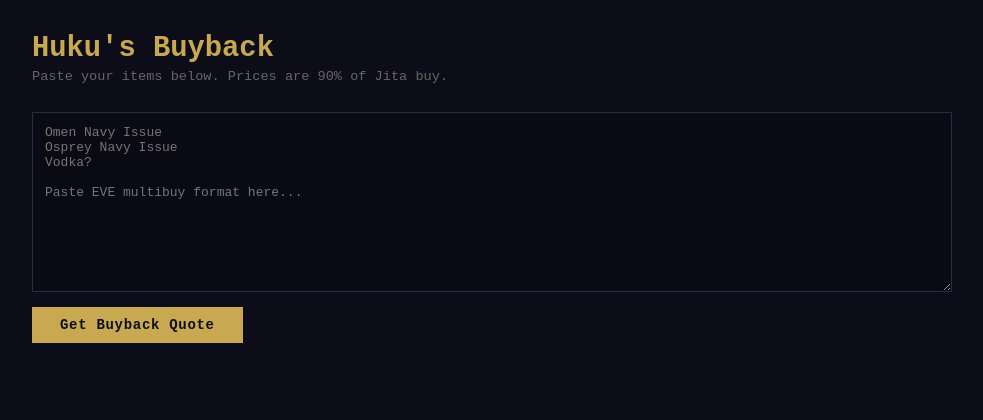
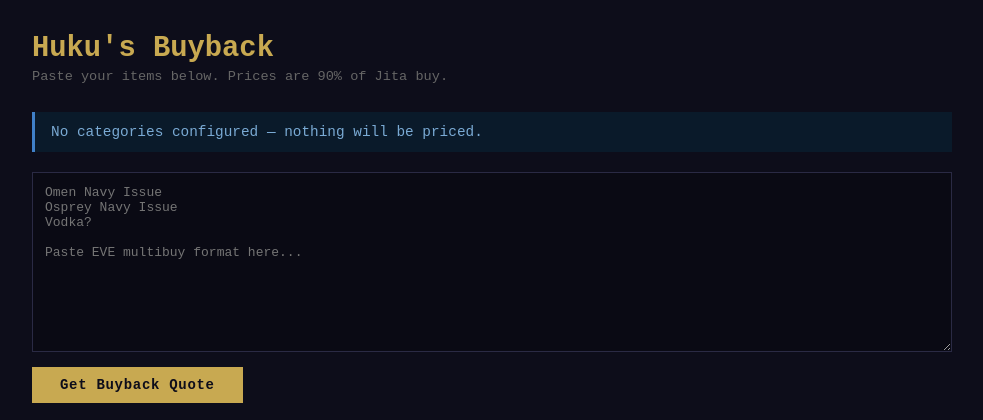
Before and after one commit to blinddreamer/dscobb, a FastAPI app: page / in a window 1280 px wide. Shown: the top 420 px of the page, without its empty margins (148-1131 px from the left). Run offline with FastAPI, Linux system fonts and the light colour scheme.

Commit message:
chores and some changes

```diff
--- a/app/main.py
+++ b/app/main.py
@@ -30,7 +30,10 @@
 @app.get("/", response_class=HTMLResponse)
 async def index(request: Request):
     config = get_config()
-    return templates.TemplateResponse(request, "index.html", {"config_pct": config.buyback_percentage})
+    return templates.TemplateResponse(request, "index.html", {
+        "config_pct": config.buyback_percentage,
+        "allowed_categories": config.allowed_categories,
+    })
 
 
 @app.post("/appraise", response_class=HTMLResponse)
@@ -40,7 +43,7 @@
     if not items.strip():
         return templates.TemplateResponse(
             request, "index.html",
-            {"error": "Please paste some items", "paste": items, "config_pct": config.buyback_percentage},
+            {"error": "Please paste some items", "paste": items, "config_pct": config.buyback_percentage, "allowed_categories": config.allowed_categories},
         )
 
     try:
@@ -52,6 +55,7 @@
                 "error": "Price service unavailable, try again later",
                 "paste": items,
                 "config_pct": config.buyback_percentage,
+                "allowed_categories": config.allowed_categories,
             },
         )
 
@@ -63,14 +67,8 @@
             rejected.append(RejectedItem(name=item.name, reason="not found"))
             continue
 
-        if config.allowed_categories and (
-            item.group_name not in config.allowed_categories
-            and item.category_name not in config.allowed_categories
-        ):
-            cats = ", ".join(config.allowed_categories)
-            rejected.append(
-                RejectedItem(name=item.name, reason=f"not accepted — we only buy {cats}")
-            )
+        if not any(c in (item.group_name, item.category_name) for c in config.allowed_categories):
+            rejected.append(RejectedItem(name=item.name, reason="category not accepted"))
             continue
 
         unit_price = item.buy_price * config.buyback_percentage
@@ -93,5 +91,6 @@
             "grand_total": grand_total,
             "paste": items,
             "config_pct": config.buyback_percentage,
+            "allowed_categories": config.allowed_categories,
         },
     )
--- a/app/templates/index.html
+++ b/app/templates/index.html
@@ -3,7 +3,7 @@
   <head>
     <meta charset="UTF-8" />
     <meta name="viewport" content="width=device-width, initial-scale=1.0" />
-    <title>Corp Buyback</title>
+    <title>Huku's Buyback</title>
     <style>
       * {
         box-sizing: border-box;
@@ -119,6 +119,11 @@
         font-size: 0.88rem;
         margin-top: 10px;
       }
+      .banner.info {
+        background: #0a1a2a;
+        border-left: 3px solid #4080c8;
+        color: #7aaad4;
+      }
     </style>
   </head>
   <body>
@@ -127,6 +132,12 @@
       Paste your items below. Prices are {{ "%.0f"|format((config_pct or 0.9) *
       100) }}% of Jita buy.
     </p>
+
+    {% if allowed_categories %}
+    <div class="banner info">Buying: {{ allowed_categories | join(", ") }}</div>
+    {% else %}
+    <div class="banner info">No categories configured — nothing will be priced.</div>
+    {% endif %}
 
     {% if error %}
     <div class="banner error">{{ error }}</div>
--- a/docker-compose.yml
+++ b/docker-compose.yml
@@ -5,5 +5,5 @@
       - "8000:8000"
     environment:
       # Example values — override for your deployment
-      - ALLOWED_CATEGORIES=Ice
+      - ALLOWED_CATEGORIES=Ship,Asteroid,Material,Planetary Commodities,Reaction,Subsystem,Deployable,Ancient Relics,Decryptors
       - BUYBACK_PERCENTAGE=90
```
Also changed, not shown: tests/test_config.py (+5 -5 lines), tests/test_main.py (+21 -12 lines), .claude/settings.json, README.md (added), 1 other file.
